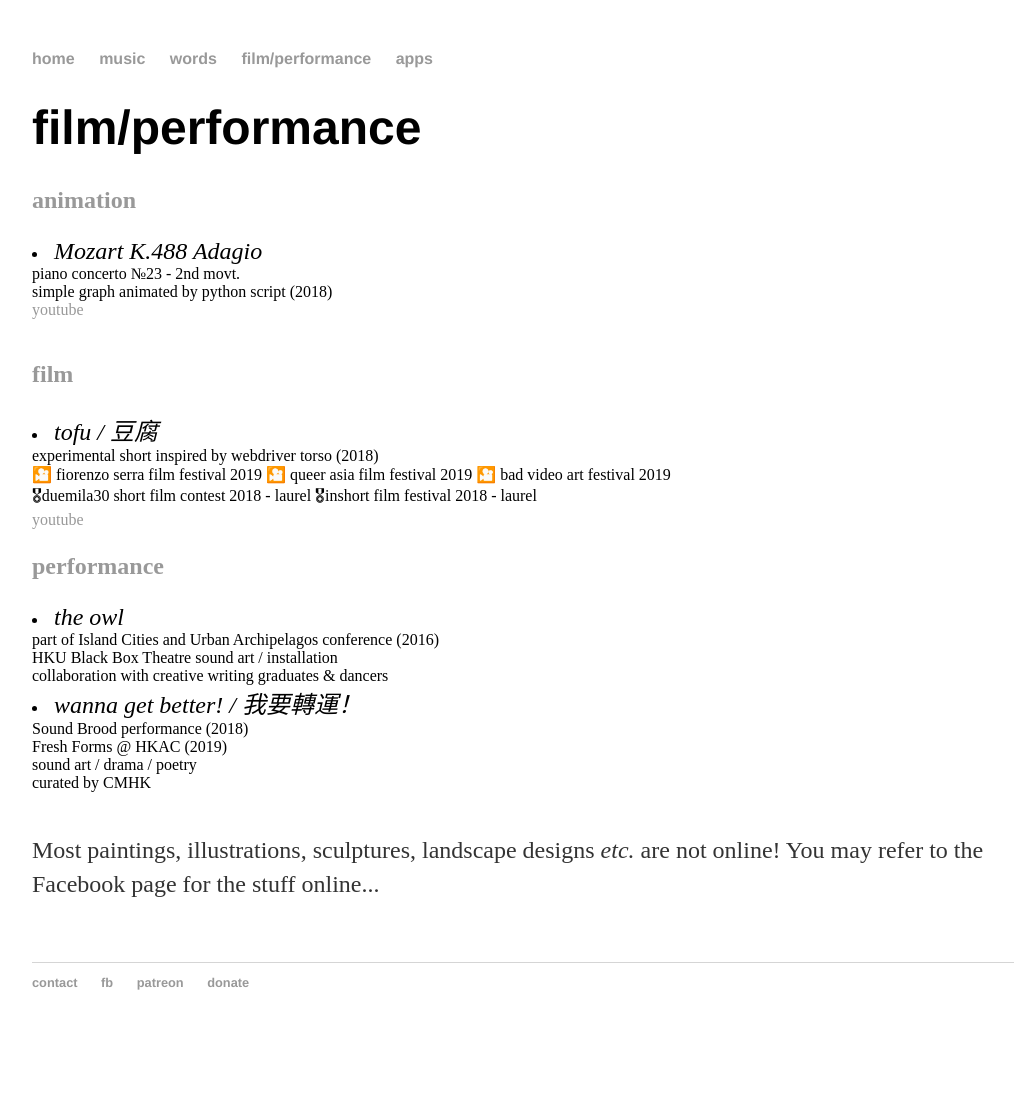
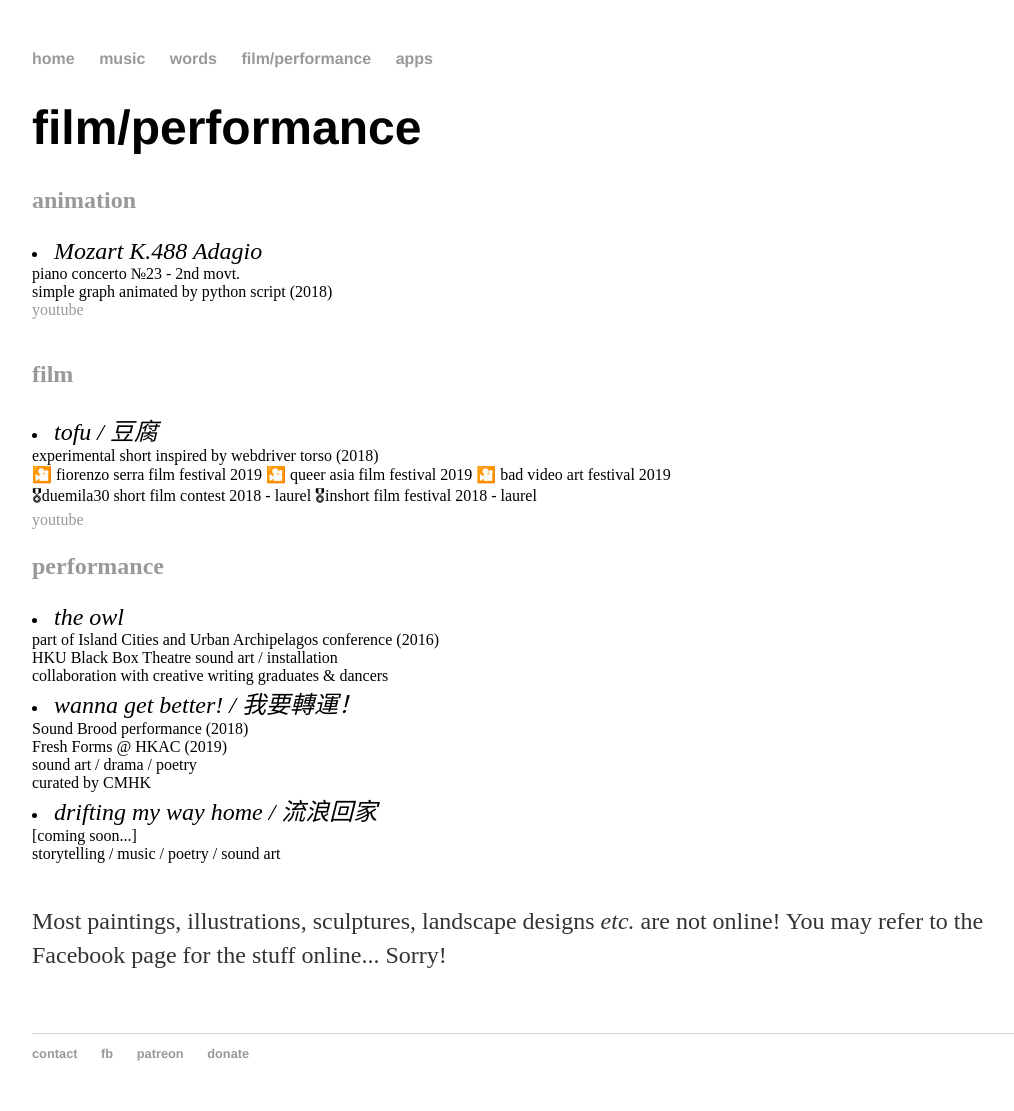
Before and after one commit to maksuihin/maksuihin.github.io, a Jekyll site: the page built from performance.html, in a window 1280 px wide. Shown: the whole page, without its empty margins (96-1110 px from the left). Built offline with Jekyll 4.4.1, drawn with Linux system fonts in a browser that asks for light colours; before the commit the page ends 1040 px from its top, so only the background shows below that.

Commit message:
Update performance.html

```diff
--- a/performance.html
+++ b/performance.html
@@ -34,9 +34,12 @@ title: film/performance by MAK, Sui-hin
     		</br>Fresh Forms @ HKAC (2019)
 				</br>sound art / drama / poetry
         </br>curated by CMHK</li>
+				<li><em>drifting my way home / <span lang="zh">流浪回家</span></em>
+				</br>[coming soon...]
+				</br>storytelling / music / poetry / sound art</li>
 </br>
 <p>Most paintings, illustrations, sculptures, landscape designs <em>etc.</em> are not online!
-You may refer to the Facebook page for the stuff online...</p>
+You may refer to the Facebook page for the stuff online... Sorry!</p>
 
 <!-- leave two </br>'s at the end but one between sections -->
 			</br></br>
```
